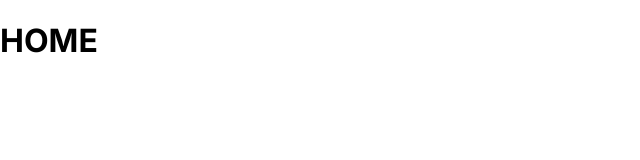
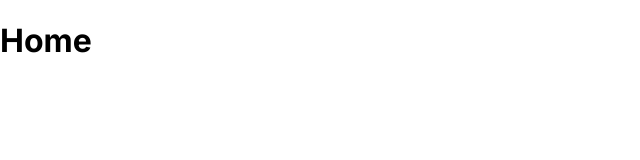
Before and after one commit to maicontibola/dnc-sales-dashboard-mat, a React (Vite) app: page /home in a window 1280 px wide. Shown: the top 160 px of the page, without its empty margins (0-640 px from the left). Built offline with nearby package versions, Linux system fonts and the light colour scheme.

Commit message:
Feat: add style components

```diff
--- a/package.json
+++ b/package.json
@@ -14,6 +14,7 @@
     "react": "^19.1.0",
     "react-dom": "^19.1.0",
     "react-router-dom": "^7.6.3",
+    "style-components": "^0.1.0",
     "styled-components": "^6.1.19"
   },
   "devDependencies": {
--- a/src/pages/Home.tsx
+++ b/src/pages/Home.tsx
@@ -1,7 +1,7 @@
 function Home() {
   return (
     <>
-      <h1>HOME</h1>
+      <h1>Home</h1>
     </>
   )
 }
--- a/src/pages/index.ts
+++ b/src/pages/index.ts
@@ -1,5 +1,5 @@
 export { default as Home } from './Home'
 export { default as Leads } from './Leads'
 export { default as Login } from './Login'
+export { default as Profile } from './Profile'
 export { default as Registration } from './Registration'
-export { default as Profile } from './Profile'
```
Also changed, not shown: 1 other file (tests, documents, lock files or other folders).
